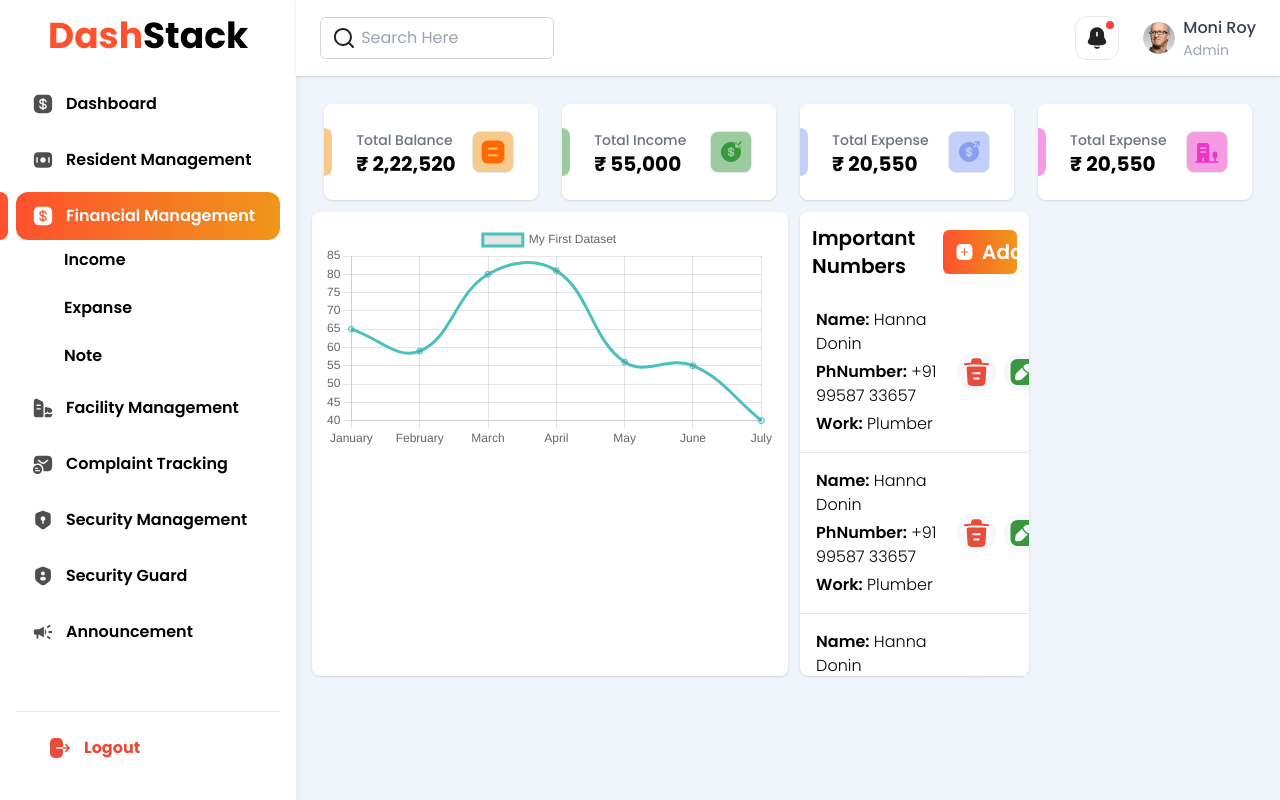
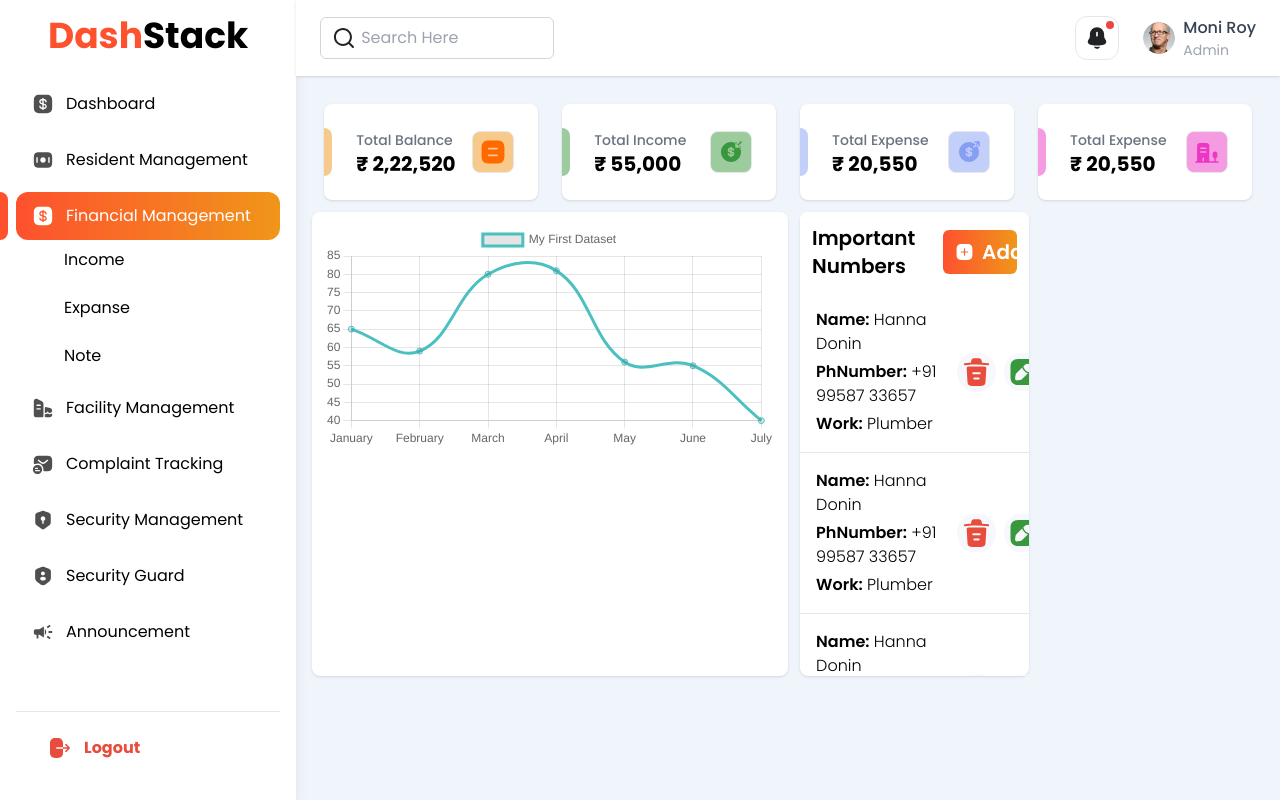
Before and after one commit to srpratik127/society-management, a React (Create React App) app in the folder frontend/: page /admin in a window 1280 px wide. Both pictures are taken after a click on the button "Financial Management". Built offline with nearby package versions, Linux system fonts and the light colour scheme.

Commit message:
change font Weight in sidebar manu link

```diff
--- a/frontend/src/components/Sidebar.js
+++ b/frontend/src/components/Sidebar.js
@@ -37,7 +37,7 @@ const Sidebar = () => {
                     dangerouslySetInnerHTML={{ __html: sidebar.icon }}
                   />
                 </span>
-                <span className="font-semibold">{sidebar.title}</span>
+                <span className="font-normal">{sidebar.title}</span>
               </button>
               {sidebar.dropdown && activeDropdown === sidebar.id && (
                 <ul className="ml-8 space-y-2">
@@ -46,7 +46,7 @@ const Sidebar = () => {
                       key={dropdownItem.id}
                       className="flex items-center py-2 pl-4 hover:bg-gray-50 cursor-pointer rounded"
                     >
-                      <span className="font-semibold">
+                      <span className="font-normal">
                         {dropdownItem.title}
                       </span>
                     </li>
```
